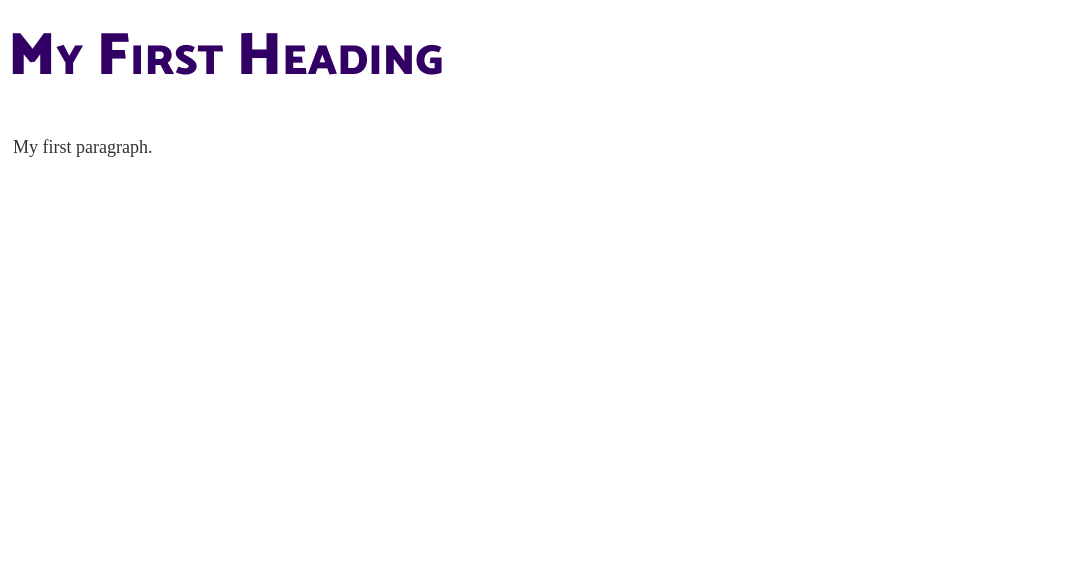
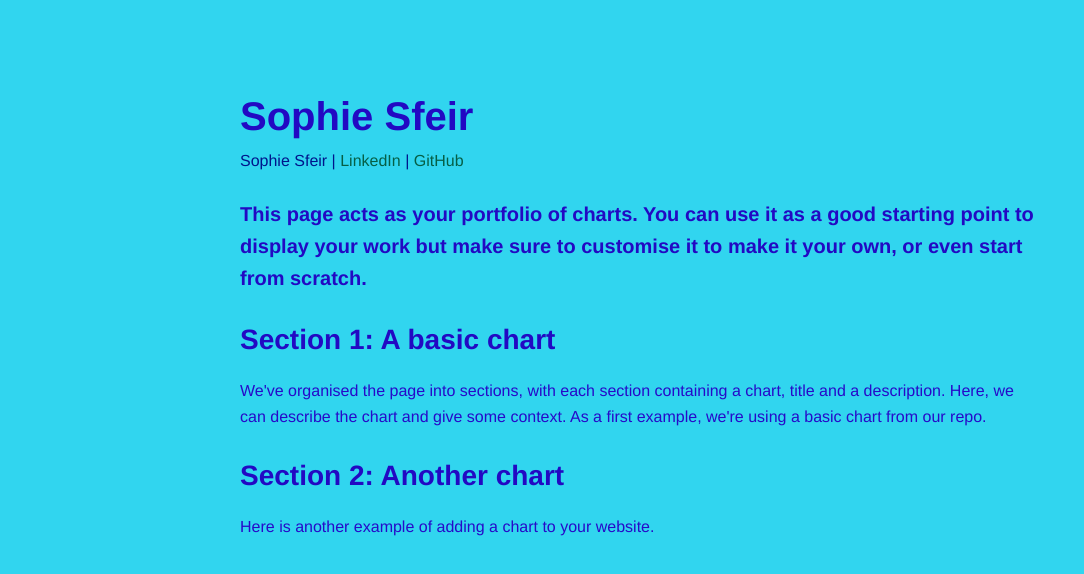
Before and after one commit to sfeirs/sfeirs.github.io, a plain HTML site: page index.html in a window 1280 px wide. Shown: the whole page, without its empty margins (0-1084 px from the left). Drawn offline with Linux system fonts and the light colour scheme; a script that the page names is missing.

Commit message:
Add files via upload

```diff
--- a/Example3.css
+++ b/Example3.css
@@ -8,10 +8,10 @@ body { /* We can style any HTML element by using its name - here we're styling t
   /* We want text that uses a clean sans-serif font, is usually 16px big and close to black */
   font-family: 'Helvetica Neue', Helvetica, Arial, sans-serif;
   font-size: 16px;
-  color: #333;
+  color: #270ac9;
   line-height: 1.6;
   /* we want a white page, that's centered and not too wide */
-  background-color: #fff;
+  background-color: #31d5ef;
   margin:0 auto;
   max-width: 800px;
   padding-top: 60px;
@@ -20,7 +20,7 @@ body { /* We can style any HTML element by using its name - here we're styling t
 
 /* Headings */
 h1, h2, h3, h4, h5, h6 {
-  color: #333;
+  color: #2209c3;
   margin-top: 24px;
   margin-bottom: 16px;
   font-weight: 600;
--- a/index.html
+++ b/index.html
@@ -1,31 +1,107 @@
+<!-- This HTML file provides a simple example of a portfolio page. It contains a header, a few sections, and a few charts. -->
+<!-- It works with the three css files in this folder: example1.css, example2.css and example3.css. -->
+<!-- The HTML file defines the structure of the page, and the CSS files define how it looks. -->
+<!-- The CSS examples are all designed to work with this page. Try swapping them out on line 29 and see what happens. -->
+
+<!-- Take a look around and make your own copy to adapt for your own use. -->
+
+<!-- This is a comment -->
+<!-- Comments are not displayed in the browser -->
+<!-- They can be used to leave notes in the code -->
+
 <!DOCTYPE html>
 <html>
-
-<!-- Richard Davies, Data Science -->
-
-<!-- Commenting you code is vital, vital, vital -->
-<!-- This is how you add comments to HTML -->
-
-<!-- You can also include
-multi - line comments
-if you find that useful -->
-
-<!-- To comment something out, use the short-cut CTRL & the "/" key (command + "/" on Mac)-->
-
-<!-- HTML files have two fundamental parts. (1) The head, (2) The body -->
-
-<!-- The head contains things that you do not see on the page -->
+    <!-- HTML is heirarchial: tags like this define elements on the page.
+    Each tag does something different. For example:
+        - The <html> tag defines the whole document.
+        - The <h1> tag defines a large heading
+        - The <p> tag defines a paragraph
+        - Tags appear as an opening <div> and closing </div> pair
+    -->
 
 <head>
-    <title>Page Title</title>
-    <link rel="stylesheet" href="Example2.css">
+    <!-- The head tag links to resources our page needs and defines information about it. Tags in the <head> aren't displayed on the page. -->
+
+    <!-- This is a link to a stylesheet which contains rules about how each element on the page should be defined-->
+    <!-- Try swapping example1.css to another, and take a look at example1.css to see if you understand it-->
+    <link rel="stylesheet" type="text/css" href="Example3.css">
+    <title>My Portfolio</title> <!-- The title displayed in the browser tab, not on the page itself -->
+
+    <!-- This is a link to the vega-lite which we're using to make graphs -->
+    <script src="https://cdn.jsdelivr.net/npm/vega@5"></script>
+    <script src="https://cdn.jsdelivr.net/npm/vega-lite@5"></script>
+    <script src="https://cdn.jsdelivr.net/npm/vega-embed@6"></script>
+
+    <style>
+        #chartGrid {
+            display: flex;
+        }
+
+    </style>
 </head>
 
-<!-- The body contains thigs you see -->
-<!-- Most elements both open and close, with the content in the middle -->
-<!-- Indenting is optional, but helps with readability -->
 <body>
-    <h1>My First Heading</h1>
-    <p>My first paragraph.</p>
+<!-- The body tag contains the elements that visitors to our page will see. -->
+    <h1 class="big" style="margin-bottom: 0px;"> <!-- We have added a class to the header called "big" which we can use to style it in the CSS -->
+        <!-- This is a header, it is the largest text on the page -->
+        Sophie Sfeir
+    </h1>
+    <p style="margin-top: 0px; color: rgb(0, 21, 139)">
+        <!-- we're setting the margin to 0px so the header and authour name are close together -->
+        Sophie Sfeir | <a href="www.linkedin.com/in/sophie-ss">LinkedIn</a> | <a href="https://www.github.com/YOUR_GITHUB">GitHub</a>
+    </p>
+    <h3 class="small"> <!-- We have added a class to the header called "small" which we can use to style it in the CSS -->
+        This page acts as your portfolio of charts. You can use it as a good starting point to display your work but make sure to customise it to make it your own, or even start from scratch.
+    </h3>
+
+    <!-- We're organising the page into sections, with each section containing a chart, title and a description -->
+    <section>
+        <div class="chart-description">
+            <h2>Section 1: A basic chart</h2>
+            <p> <!-- This is a paragraph, it's the main way to display text on a web page -->
+                We've organised the page into sections, with each section containing a chart, title and a description. Here, we can describe the chart and give some context.
+                As a first example, we're using a basic chart from our repo.
+            </p>
+        </div>
+        <figure id="Location1"></figure> <!-- we give it an id so we can put a vega-lite graph here with VegaEmbed -->
+
+
+
+        <section>
+        <div class="chart-description">
+            <h2>Section 2: Another chart</h2>
+            <p> <!-- This is a paragraph, it's the main way to display text on a web page -->
+                Here is another example of adding a chart to your website.
+            </p>
+        </div>
+        <figure id="Location2"></figure> <!-- we give it an id so we can put a vega-lite graph here with VegaEmbed -->
+    </section>
+
+    <!-- Do you want to add more sections? -->
+        <!-- Try copying pasting the section above -->
+        <!-- You'll need to change the id of the figure "<figure id="Location3"... -->
+        <!-- ... and add a new variable for the graph spec in the script at the bottom of the page -->
+
+
+    <!-- This is a script, it's a way to run JavaScript code on the page -->
+    <script>
+        // This is a comment in JavaScript - it's a different language to HTML and CSS
+
+        let figure_1_spec = "https://raw.githubusercontent.com/EconomicsObservatory/courses/main/2/s2_chart2.json"; // We're storing the URL of the graph we want to display in a variable
+                                                                                                                    // You should have a spec for a graph in this same folder. Just specify its name here, e.g. let figure_1_spec = "chart1.json"
+
+        vegaEmbed('#Location1', figure_1_spec) // We're using the vegaEmbed function to put a graph in the element with id figure_1
+
+
+        // Do you want to add more graphs?
+        // try defining a new variable for figure_3_spec, adding VegaEmbed for Location3, and adding a new section in the HTML
+        // e.g.
+        let figure_3_spec = "https://raw.githubusercontent.com/RDeconomist/RDeconomist.github.io/refs/heads/main/charts/library/chartLine2.json";
+        vegaEmbed('#Location2', figure_3_spec)
+
+
+    </script>
+
 </body>
+
 </html>
```
Also changed, not shown: renamed_page.html (added, +31 -0 lines).
